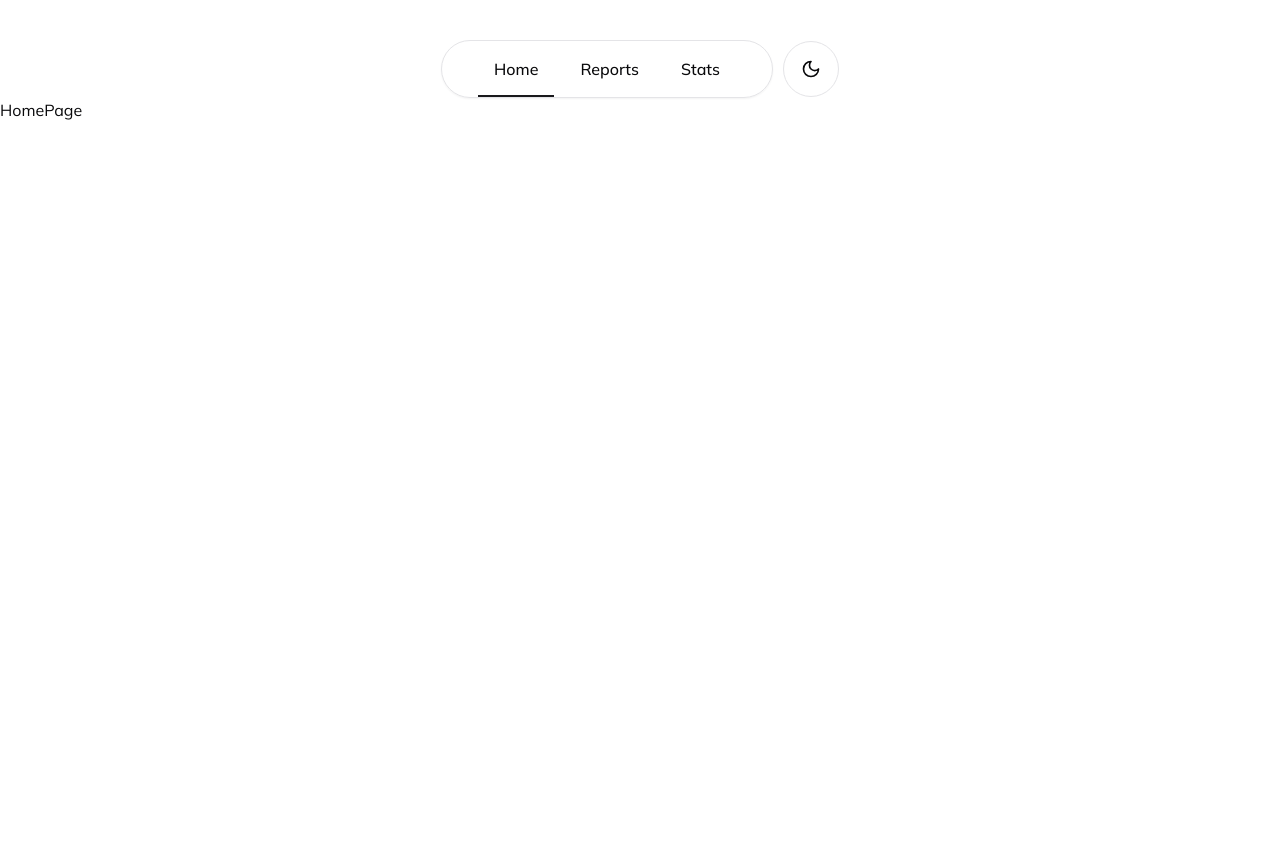
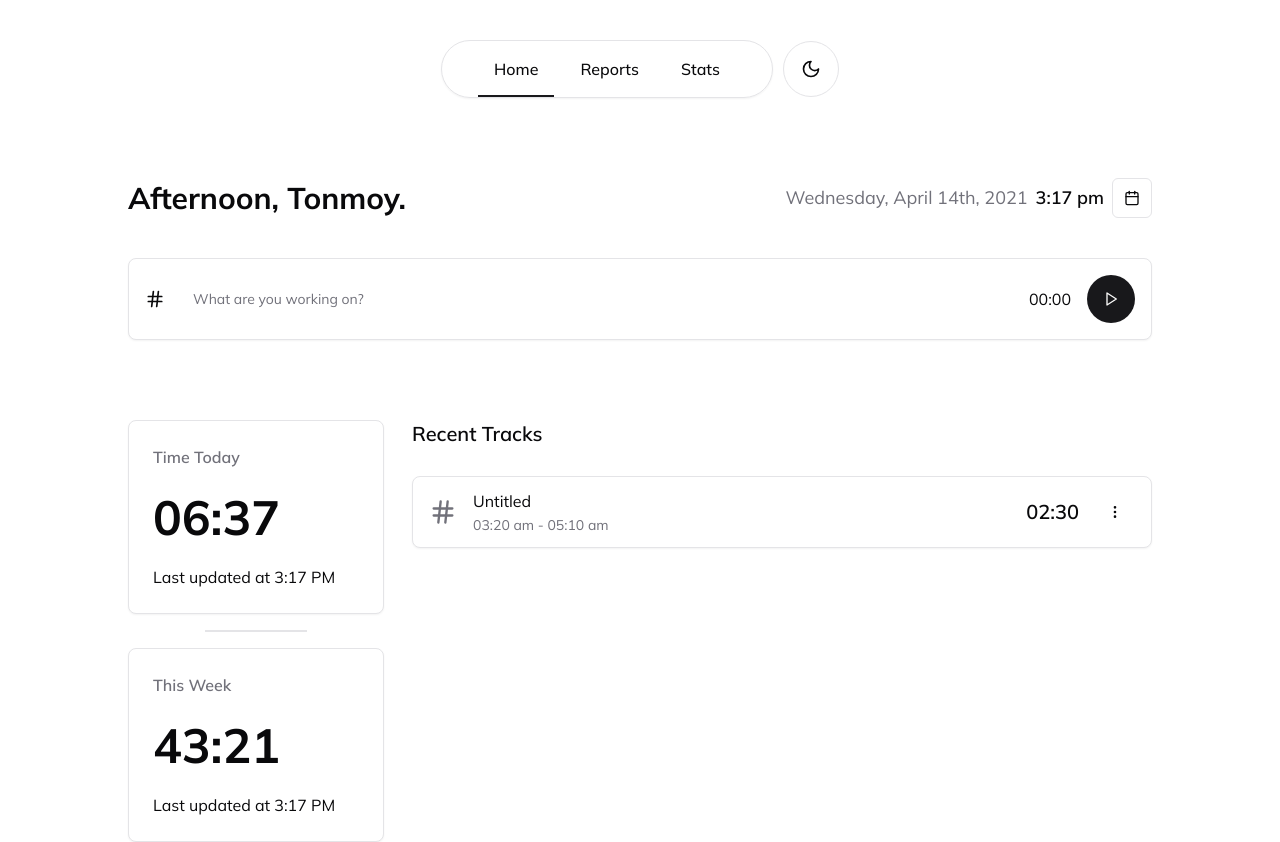
Before and after one commit to tonmoydeb404/tymr, a React (Vite) app: page / in a window 1280 px wide. Before the commit the page ends 800 px from the top, so only its background shows below. Built offline with nearby package versions, Linux system fonts and the light colour scheme.

Commit message:
refactor: enhance layout and structure of HomePage; add new sections for header, today stats, tracker, and week stats

```diff
--- a/index.html
+++ b/index.html
@@ -29,7 +29,7 @@
     })();
   </script>
 
-  <main id="root"></main>
+  <main id="root" class="max-w-screen-lg mx-auto"></main>
   <script type="module" src="/src/main.tsx"></script>
 </body>
 
--- a/src/components/ui/card.tsx
+++ b/src/components/ui/card.tsx
@@ -1,21 +1,21 @@
-import * as React from "react"
+import * as React from "react";
 
-import { cn } from "@/lib/utils"
+import { cn } from "@/lib/utils";
 
 const Card = React.forwardRef<
-  HTMLDivElement,
-  React.HTMLAttributes<HTMLDivElement>
->(({ className, ...props }, ref) => (
-  <div
-    ref={ref}
-    className={cn(
+  HTMLElement,
+  React.HTMLAttributes<HTMLElement> & { as?: keyof React.ReactHTML }
+>(({ className, as = "article", ...props }, ref) =>
+  React.createElement(as, {
+    ref,
+    className: cn(
       "rounded-lg border bg-card text-card-foreground shadow-sm",
       className
-    )}
-    {...props}
-  />
-))
-Card.displayName = "Card"
+    ),
+    ...props,
+  })
+);
+Card.displayName = "Card";
 
 const CardHeader = React.forwardRef<
   HTMLDivElement,
@@ -26,8 +26,8 @@ const CardHeader = React.forwardRef<
     className={cn("flex flex-col space-y-1.5 p-6", className)}
     {...props}
   />
-))
-CardHeader.displayName = "CardHeader"
+));
+CardHeader.displayName = "CardHeader";
 
 const CardTitle = React.forwardRef<
   HTMLDivElement,
@@ -41,8 +41,8 @@ const CardTitle = React.forwardRef<
     )}
     {...props}
   />
-))
-CardTitle.displayName = "CardTitle"
+));
+CardTitle.displayName = "CardTitle";
 
 const CardDescription = React.forwardRef<
   HTMLDivElement,
@@ -53,16 +53,16 @@ const CardDescription = React.forwardRef<
     className={cn("text-sm text-muted-foreground", className)}
     {...props}
   />
-))
-CardDescription.displayName = "CardDescription"
+));
+CardDescription.displayName = "CardDescription";
 
 const CardContent = React.forwardRef<
   HTMLDivElement,
   React.HTMLAttributes<HTMLDivElement>
 >(({ className, ...props }, ref) => (
   <div ref={ref} className={cn("p-6 pt-0", className)} {...props} />
-))
-CardContent.displayName = "CardContent"
+));
+CardContent.displayName = "CardContent";
 
 const CardFooter = React.forwardRef<
   HTMLDivElement,
@@ -73,7 +73,14 @@ const CardFooter = React.forwardRef<
     className={cn("flex items-center p-6 pt-0", className)}
     {...props}
   />
-))
-CardFooter.displayName = "CardFooter"
+));
+CardFooter.displayName = "CardFooter";
 
-export { Card, CardHeader, CardFooter, CardTitle, CardDescription, CardContent }
+export {
+  Card,
+  CardContent,
+  CardDescription,
+  CardFooter,
+  CardHeader,
+  CardTitle,
+};
--- a/src/layout/navbar.tsx
+++ b/src/layout/navbar.tsx
@@ -20,7 +20,7 @@ const Navbar = (_props: Props) => {
   const { toggleTheme, theme } = useTheme();
 
   return (
-    <header className="container mx-auto mt-10 flex gap-2.5 items-center justify-center">
+    <header className="mt-10 flex gap-2.5 items-center justify-center">
       <nav className="flex flex-row gap-2.5 items-center justify-center px-9 border rounded-full shadow-sm">
         {links.map((item) => (
           <NavLink
--- a/src/pages/home/index.tsx
+++ b/src/pages/home/index.tsx
@@ -1,7 +1,47 @@
+import { Button } from "@/components/ui/button";
+import { Card } from "@/components/ui/card";
+import { LucideHash, LucideMoreVertical } from "lucide-react";
+import HeaderSection from "./sections/header";
+import TodayStatSection from "./sections/today-stat";
+import TrackerSection from "./sections/tracker";
+import WeekStatSection from "./sections/week-stat";
+
 type Props = {};
 
 const HomePage = (_props: Props) => {
-  return <div>HomePage</div>;
+  return (
+    <>
+      <HeaderSection />
+      <TrackerSection />
+      <div className="mt-20 grid grid-cols-12">
+        <div className="col-span-3 flex flex-col gap-4">
+          <TodayStatSection />
+          <div className="border w-2/5 mx-auto"></div>
+          <WeekStatSection />
+        </div>
+
+        <div className="col-span-9 pl-7">
+          <h2 className="text-xl font-semibold mb-7">Recent Tracks</h2>
+
+          <Card className="flex items-center gap-4 px-4 py-3">
+            <LucideHash className="text-muted-foreground" size={28} />
+            <div className="mr-auto">
+              <h3 className="mb-0.5">Untitled</h3>
+              <p className="text-sm text-muted-foreground">
+                03:20 am - 05:10 am
+              </p>
+            </div>
+
+            <h4 className="font-semibold text-xl">02:30</h4>
+
+            <Button size={"icon"} variant={"ghost"}>
+              <LucideMoreVertical />
+            </Button>
+          </Card>
+        </div>
+      </div>
+    </>
+  );
 };
 
 export default HomePage;
--- /dev/null
+++ b/src/pages/home/sections/header.tsx
@@ -0,0 +1,22 @@
+import { Button } from "@/components/ui/button";
+import { LucideCalendar } from "lucide-react";
+
+type Props = {};
+
+const HeaderSection = (_props: Props) => {
+  return (
+    <header className="mt-20 flex items-center">
+      <h1 className="text-3xl font-bold">Afternoon, Tonmoy.</h1>
+
+      <h2 className="ml-auto text-lg text-muted-foreground">
+        Wednesday, April 14th, 2021
+      </h2>
+      <h3 className="ml-2 text-lg font-semibold">3:17 pm</h3>
+      <Button size={"icon"} className="ml-2" variant={"outline"}>
+        <LucideCalendar />
+      </Button>
+    </header>
+  );
+};
+
+export default HeaderSection;
--- /dev/null
+++ b/src/pages/home/sections/today-stat.tsx
@@ -0,0 +1,24 @@
+import {
+  Card,
+  CardContent,
+  CardFooter,
+  CardHeader,
+} from "@/components/ui/card";
+
+type Props = {};
+
+const TodayStatSection = (_props: Props) => {
+  return (
+    <Card>
+      <CardHeader className="text-base font-semibold text-muted-foreground">
+        Time Today
+      </CardHeader>
+      <CardContent className="text-5xl font-bold">06:37</CardContent>
+      <CardFooter>
+        <span>Last updated at 3:17 PM</span>
+      </CardFooter>
+    </Card>
+  );
+};
+
+export default TodayStatSection;
--- /dev/null
+++ b/src/pages/home/sections/tracker.tsx
@@ -0,0 +1,32 @@
+import { Button } from "@/components/ui/button";
+import { Card } from "@/components/ui/card";
+import { Input } from "@/components/ui/input";
+import { LucideHash, LucidePlay } from "lucide-react";
+
+type Props = {};
+
+const TrackerSection = (_props: Props) => {
+  return (
+    <Card
+      className="mx-auto mt-10 flex items-center justify-center px-4 py-4 gap-4 focus-within:border-primary duration-200"
+      as="label"
+    >
+      <LucideHash />
+
+      <Input
+        id="title"
+        type="text"
+        placeholder="What are you working on?"
+        className="border-0 text-base focus-visible:outline-none focus-visible:ring-0 focus-visible:ring-offset-0"
+      />
+
+      <span>00:00</span>
+
+      <Button className="!size-12 rounded-full">
+        <LucidePlay />
+      </Button>
+    </Card>
+  );
+};
+
+export default TrackerSection;
--- /dev/null
+++ b/src/pages/home/sections/week-stat.tsx
@@ -0,0 +1,24 @@
+import {
+  Card,
+  CardContent,
+  CardFooter,
+  CardHeader,
+} from "@/components/ui/card";
+
+type Props = {};
+
+const WeekStatSection = (_props: Props) => {
+  return (
+    <Card>
+      <CardHeader className="text-base font-semibold text-muted-foreground">
+        This Week
+      </CardHeader>
+      <CardContent className="text-5xl font-bold">43:21</CardContent>
+      <CardFooter>
+        <span>Last updated at 3:17 PM</span>
+      </CardFooter>
+    </Card>
+  );
+};
+
+export default WeekStatSection;
```
